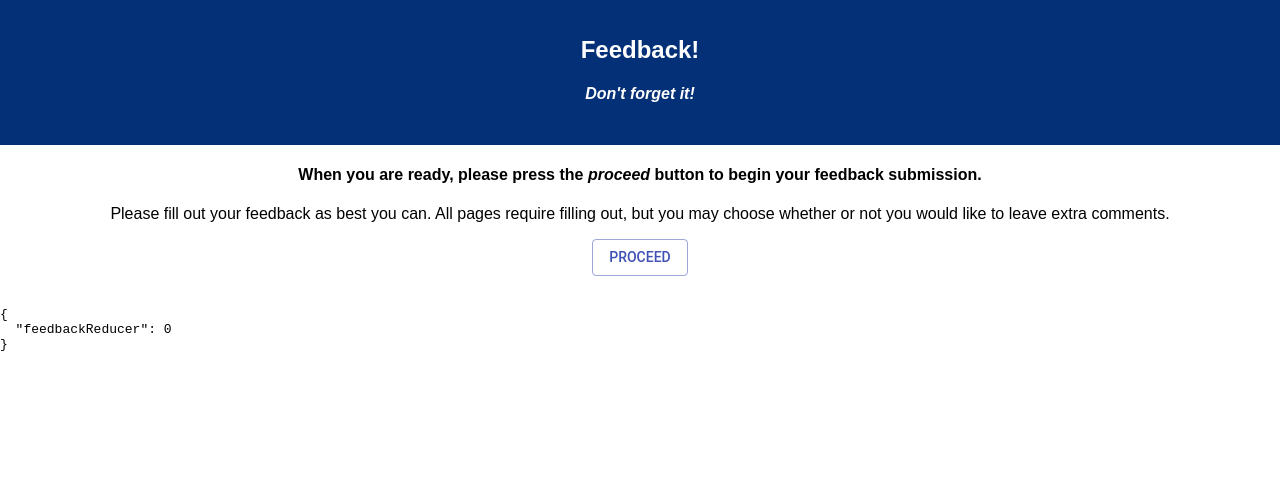
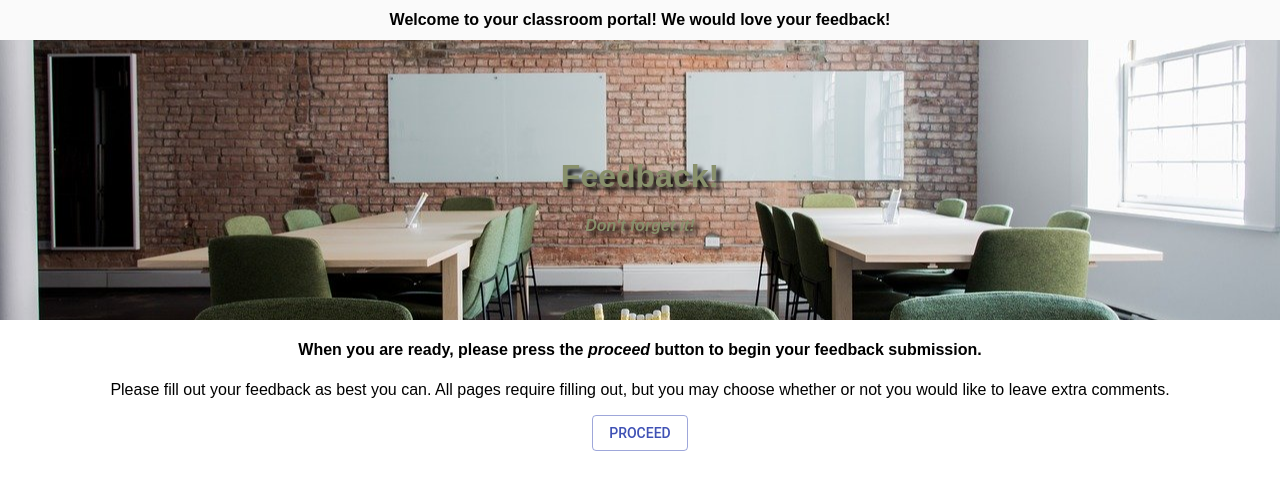
Before and after one commit to BAK3RPJ/redux-feedback-loop, a React (Create React App) app: page / in a window 1280 px wide. Shown: the top 490 px of the page. Built offline with nearby package versions, Linux system fonts and the light colour scheme.

Commit message:
create headline and change header background

```diff
--- a/src/components/App/App.css
+++ b/src/components/App/App.css
@@ -1,16 +1,41 @@
 .App {
   text-align: center;
+  height: 100vh;
+  width: 100vw;
 }
 
-.App-header {
-  background-color: #033076;
-  min-height: 70px;
+/**** HEADLINE ****/
+#headline {
+  height: 40px;
+  background: #fafafa;
+  text-align: center;
+  line-height: 40px;
+}
+
+#headline h4 {
+  margin: 0px;
+}
+
+/**** Header Image ****/
+#header {
+  background-image: url(../../images/classroom.jpg);
+  background-repeat: no-repeat;
+  background-position: center;
+  background-size: cover;
+  height: 30%;
+  min-height: 100px;
   padding: 20px;
-  color: white;
+  color:#88906B;
+  position: relative;
 }
 
 .App-title {
-  font-size: 1.5em;
+  position: absolute;
+  top: 60%;
+  left: 50%;
+  -webkit-transform: translate(-50%, -60%);
+  transform: translate(-50%, -60%);
+  text-shadow: black 4px 4px 4px;
 }
 
 .App-intro {
--- a/src/components/App/App.js
+++ b/src/components/App/App.js
@@ -1,6 +1,6 @@
 import React, { Component } from 'react';
 import './App.css';
-import {HashRouter as Router, Route} from 'react-router-dom';
+import { HashRouter as Router, Route } from 'react-router-dom';
 import { connect } from 'react-redux';
 // components to import
 import HomePage from '../HomePage/HomePage';
@@ -15,10 +15,15 @@ class App extends Component {
     return (
       <Router>
         <div className="App">
-        <header className="App-header">
-          <h1 className="App-title">Feedback!</h1>
+          <div id="headline">
+            <h4>Welcome to your classroom portal! We would love your feedback!</h4>
+          </div>
+          <div id="header">
+            <div className="App-title">
+              <h1>Feedback!</h1>
               <h4><i>Don't forget it!</i></h4>
-        </header>
+            </div>
+          </div>
           <Route path="/" exact component={HomePage}></Route>
           <Route path="/feeling" render={() => <Form page='1' formType='FEELING' prevPage='/' nextPage='/understanding' formHeader='How are you feeling today?' />}></Route>
           <Route path="/understanding" render={() => <Form page='2' formType='UNDERSTANDING' prevPage='/feeling' nextPage='/supported' formHeader='How well are you understanding the content?' />}></Route>
@@ -27,9 +32,9 @@ class App extends Component {
           <Route path="/review" component={Review}></Route>
           <Route path="/success" component={Success}></Route>
           <Route path="/admin" component={Admin}></Route>
-        <br/>
+          <br />
         </div>
-      <pre>{JSON.stringify(this.props, null, 2)}</pre>
+        {/* <pre>{JSON.stringify(this.props, null, 2)}</pre> */}
       </Router>
     );
   }
```
Also changed, not shown: src/images/classroom.jpg (added), src/images/goat_small.jpg (renamed from public/images/goat_small.jpg). Lines whose indentation alone changed are shown as unchanged.
